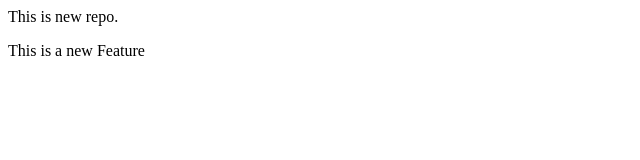
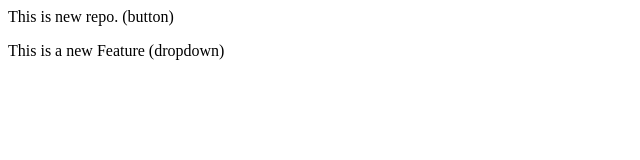
Before and after one commit to Shreyasahane/localrepo, a plain HTML site: page index.html in a window 1280 px wide. Shown: the whole page, without its empty margins (0-640 px from the left). Drawn offline with Linux system fonts and the light colour scheme.

```diff
--- a/index.html
+++ b/index.html
@@ -1,2 +1,2 @@
-<p>This is new repo.</p>
-<p>This is a new Feature</p>
+<p>This is new repo. (button)</p>
+<p>This is a new Feature (dropdown)</p>
```
